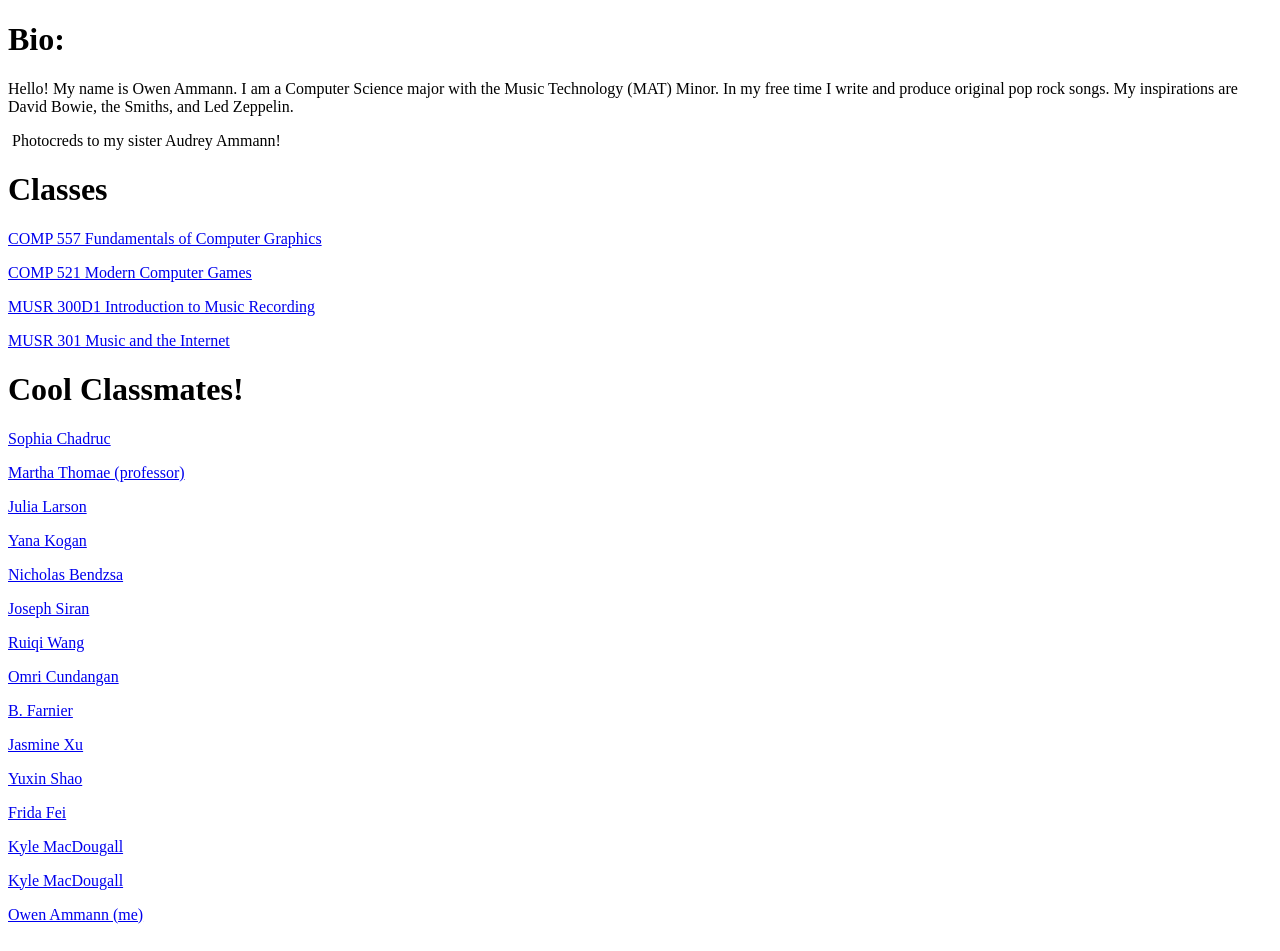
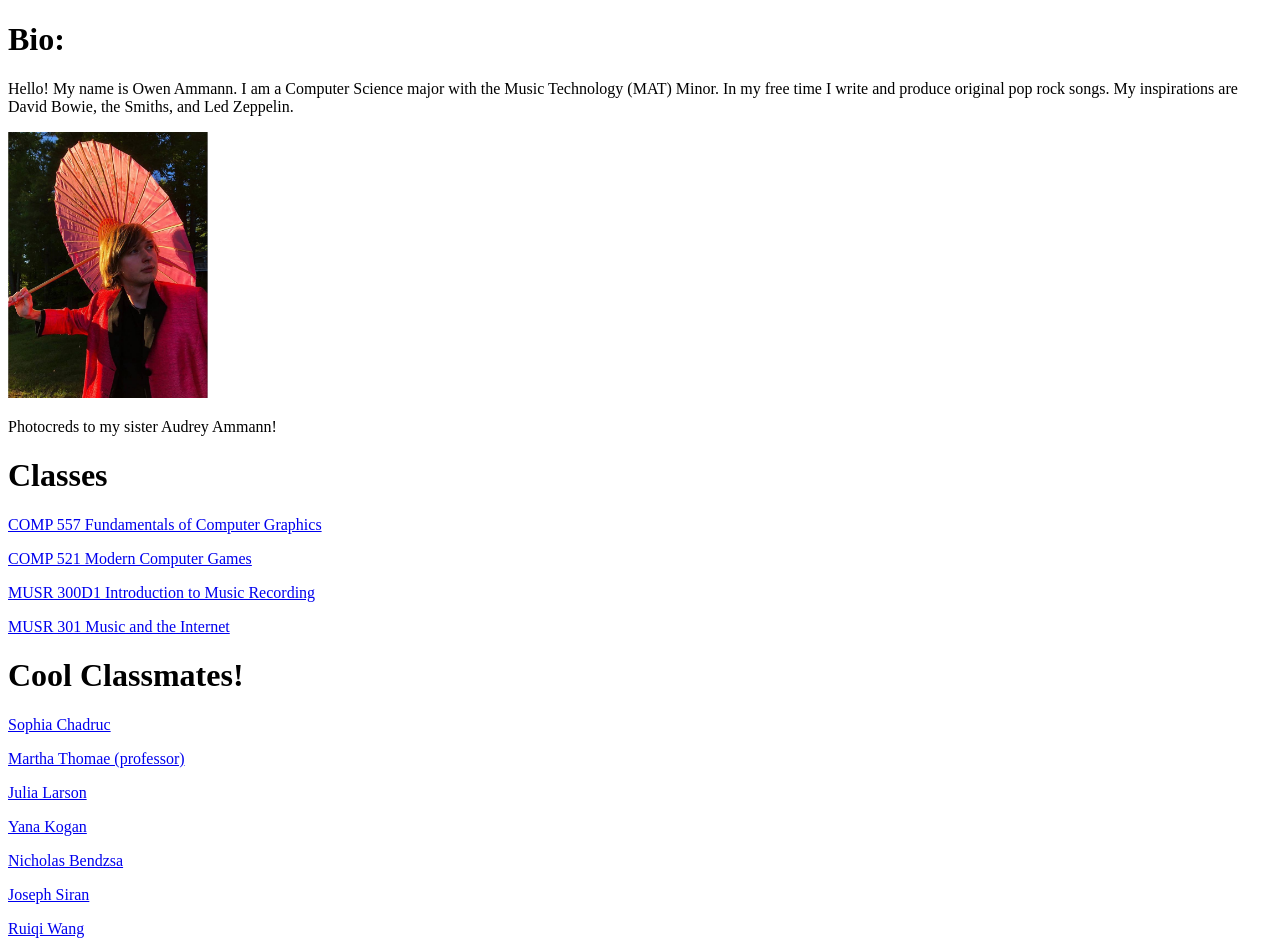
Before and after one commit to mumt301/oammann, a plain HTML site: page index.html in a window 1280 px wide. Shown: the top 951 px of the page. Drawn offline with Linux system fonts and the light colour scheme.

Commit message:
fixed my image and fixed Kyle being on the list twice

```diff
--- a/index.html
+++ b/index.html
@@ -15,7 +15,11 @@
             and Led Zeppelin.
         </p>
         <p>
-            <img href="me.jpg">
+            <img src="me.jpg"
+            alt="Image of Owen"
+            width=200>
+        </p>
+        <p>
             Photocreds to my sister Audrey Ammann!
         </p>
         <h1>
@@ -111,11 +115,6 @@
             </a>
         </p>
         <p>
-            <a href="https://mumt301.github.io/kmacdougall">
-                Kyle MacDougall
-            </a>
-        </p>
-        <p>
             <a href="https://mumt301.github.io/oammann">
                 Owen Ammann (me)
             </a>
```
